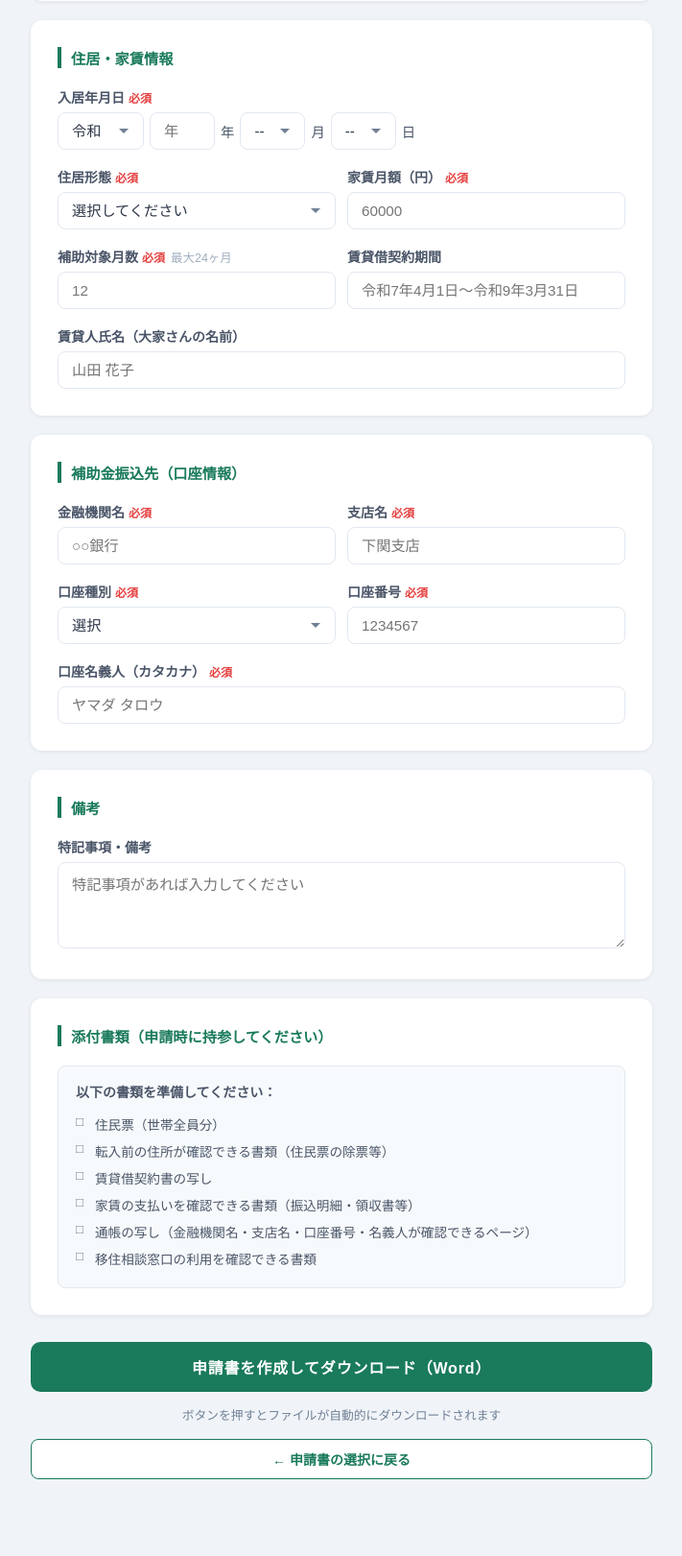
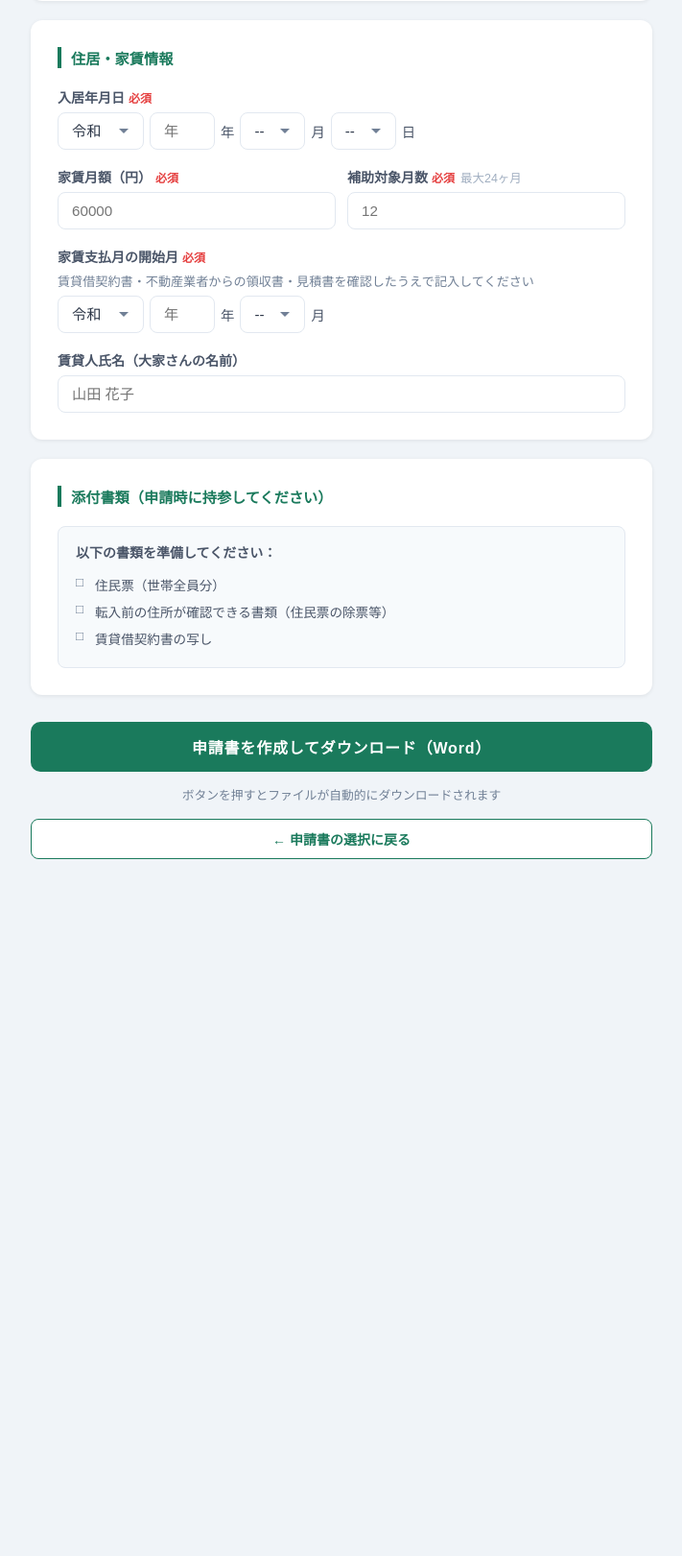
Before and after one commit to shimonosekicity/shimonoseki-shinsei, a Flask app: page /kurashi_support in a window 1280 px wide. Shown: the part 1332-2953 px from the top of the page at 96% size, without its empty margins (284-995 px from the left). After the commit the page ends 2227 px from the top, so only its background shows below. Run offline with Flask 3, Linux system fonts and the light colour scheme.

Commit message:
暮らしサポート補助金フォームから不要項目を削除し家賃支払月入力に変更 (#4)
* 移住・定住をLiveHUBしものせき単一セクションに統合

* 暮らしサポート補助金フォームから不要項目を削除し家賃支払月入力に変更

- 住居形態フィールドを削除
- 補助金振込先（口座情報）セクションを削除
- 備考欄を削除
- 添付書類から家賃支払確認書類・通帳の写し・移住相談窓口利用確認書類を削除
- 賃貸借契約期間テキスト入力を家賃支払月の開始月（年月ピッカー）に変更
- DOCXテンプレートを再生成

Co-Authored-By: Claude Sonnet 4.6 <noreply@anthropic.com>
Claude-Session: https://claude.ai/code/session_01JEJseRyEywuXWYuqXt6E2r

---------

Co-authored-by: Claude <noreply@anthropic.com>

```diff
--- a/templates/kurashi_support.html
+++ b/templates/kurashi_support.html
@@ -10,6 +10,7 @@
     <input type="hidden" name="shinsei_date" id="h_shinsei_date">
     <input type="hidden" name="tennyu_date" id="h_tennyu_date">
     <input type="hidden" name="nyukyo_date" id="h_nyukyo_date">
+    <input type="hidden" name="yachin_start_month" id="h_yachin_start">
 
     <!-- 申請日 -->
     <div class="card">
@@ -125,73 +126,33 @@
       </div>
       <div class="row">
         <div class="field">
-          <label>住居形態<span class="required">必須</span></label>
-          <select name="jutaku_keitai" required>
-            <option value="">選択してください</option>
-            <option value="賃貸（アパート・マンション等）">賃貸（アパート・マンション等）</option>
-            <option value="賃貸（一戸建て）">賃貸（一戸建て）</option>
-          </select>
-        </div>
-        <div class="field">
           <label>家賃月額（円）<span class="required">必須</span></label>
           <input type="text" name="yachin_getsugaku" placeholder="60000" required>
         </div>
-      </div>
-      <div class="row">
         <div class="field">
           <label>補助対象月数<span class="required">必須</span><span class="hint">最大24ヶ月</span></label>
           <input type="number" name="hoshu_tsuki" placeholder="12" min="1" max="24" required>
         </div>
-        <div class="field">
-          <label>賃貸借契約期間</label>
-          <input type="text" name="keiyaku_kikan" placeholder="令和7年4月1日〜令和9年3月31日">
+      </div>
+      <div class="field">
+        <label>家賃支払月の開始月<span class="required">必須</span></label>
+        <p style="font-size:0.82rem;color:#718096;margin-bottom:6px">
+          賃貸借契約書・不動産業者からの領収書・見積書を確認したうえで記入してください
+        </p>
+        <div class="date-row">
+          <select id="ys_era" class="era-sel">
+            <option value="平成">平成</option>
+            <option value="令和" selected>令和</option>
+          </select>
+          <input type="number" id="ys_year" class="year-num" min="1" max="99" placeholder="年">
+          <span class="date-lbl">年</span>
+          <select id="ys_month" class="month-sel"><option value="">--</option></select>
+          <span class="date-lbl">月</span>
         </div>
       </div>
       <div class="field">
         <label>賃貸人氏名（大家さんの名前）</label>
         <input type="text" name="chinshaku_nin" placeholder="山田 花子">
-      </div>
-    </div>
-
-    <!-- 振込先 -->
-    <div class="card">
-      <h2>補助金振込先（口座情報）</h2>
-      <div class="row">
-        <div class="field">
-          <label>金融機関名<span class="required">必須</span></label>
-          <input type="text" name="ginko_name" placeholder="○○銀行" required>
-        </div>
-        <div class="field">
-          <label>支店名<span class="required">必須</span></label>
-          <input type="text" name="shiten_name" placeholder="下関支店" required>
-        </div>
-      </div>
-      <div class="row">
-        <div class="field">
-          <label>口座種別<span class="required">必須</span></label>
-          <select name="koza_shubetsu" required>
-            <option value="">選択</option>
-            <option value="普通">普通</option>
-            <option value="当座">当座</option>
-          </select>
-        </div>
-        <div class="field">
-          <label>口座番号<span class="required">必須</span></label>
-          <input type="text" name="koza_bango" placeholder="1234567" required>
-        </div>
-      </div>
-      <div class="field">
-        <label>口座名義人（カタカナ）<span class="required">必須</span></label>
-        <input type="text" name="koza_meigi" placeholder="ヤマダ タロウ" required>
-      </div>
-    </div>
-
-    <!-- 備考 -->
-    <div class="card">
-      <h2>備考</h2>
-      <div class="field">
-        <label>特記事項・備考</label>
-        <textarea name="biko" rows="3" placeholder="特記事項があれば入力してください"></textarea>
       </div>
     </div>
 
@@ -204,9 +165,6 @@
           <li>住民票（世帯全員分）</li>
           <li>転入前の住所が確認できる書類（住民票の除票等）</li>
           <li>賃貸借契約書の写し</li>
-          <li>家賃の支払いを確認できる書類（振込明細・領収書等）</li>
-          <li>通帳の写し（金融機関名・支店名・口座番号・名義人が確認できるページ）</li>
-          <li>移住相談窓口の利用を確認できる書類</li>
         </ul>
       </div>
     </div>
@@ -224,10 +182,16 @@
     const shinsei = combineDate('shinsei_era','shinsei_year','shinsei_month','shinsei_day');
     const ten     = combineDate('ten_era','ten_year','ten_month','ten_day');
     const nyu     = combineDate('nyu_era','nyu_year','nyu_month','nyu_day');
+    // 家賃支払月（年・月のみ）
+    const ysEra   = document.getElementById('ys_era').value;
+    const ysYear  = document.getElementById('ys_year').value;
+    const ysMon   = document.getElementById('ys_month').value;
+    const ysStart = (ysYear && ysMon) ? `${ysEra}${ysYear}年${ysMon}月` : '';
     const errors  = [];
     if (!shinsei) errors.push('申請日');
     if (!ten)     errors.push('転入年月日');
     if (!nyu)     errors.push('入居年月日');
+    if (!ysStart) errors.push('家賃支払月の開始月');
     if (errors.length > 0) {
       e.preventDefault();
       alert('以下の項目を入力してください：\n・' + errors.join('\n・'));
@@ -236,6 +200,7 @@
     document.getElementById('h_shinsei_date').value = shinsei;
     document.getElementById('h_tennyu_date').value  = ten;
     document.getElementById('h_nyukyo_date').value  = nyu;
+    document.getElementById('h_yachin_start').value = ysStart;
   });
 
   fillMonthDay();
```
Also changed, not shown: tools/create_ijuu_templates.py (+6 -44 lines), 3 other files.
